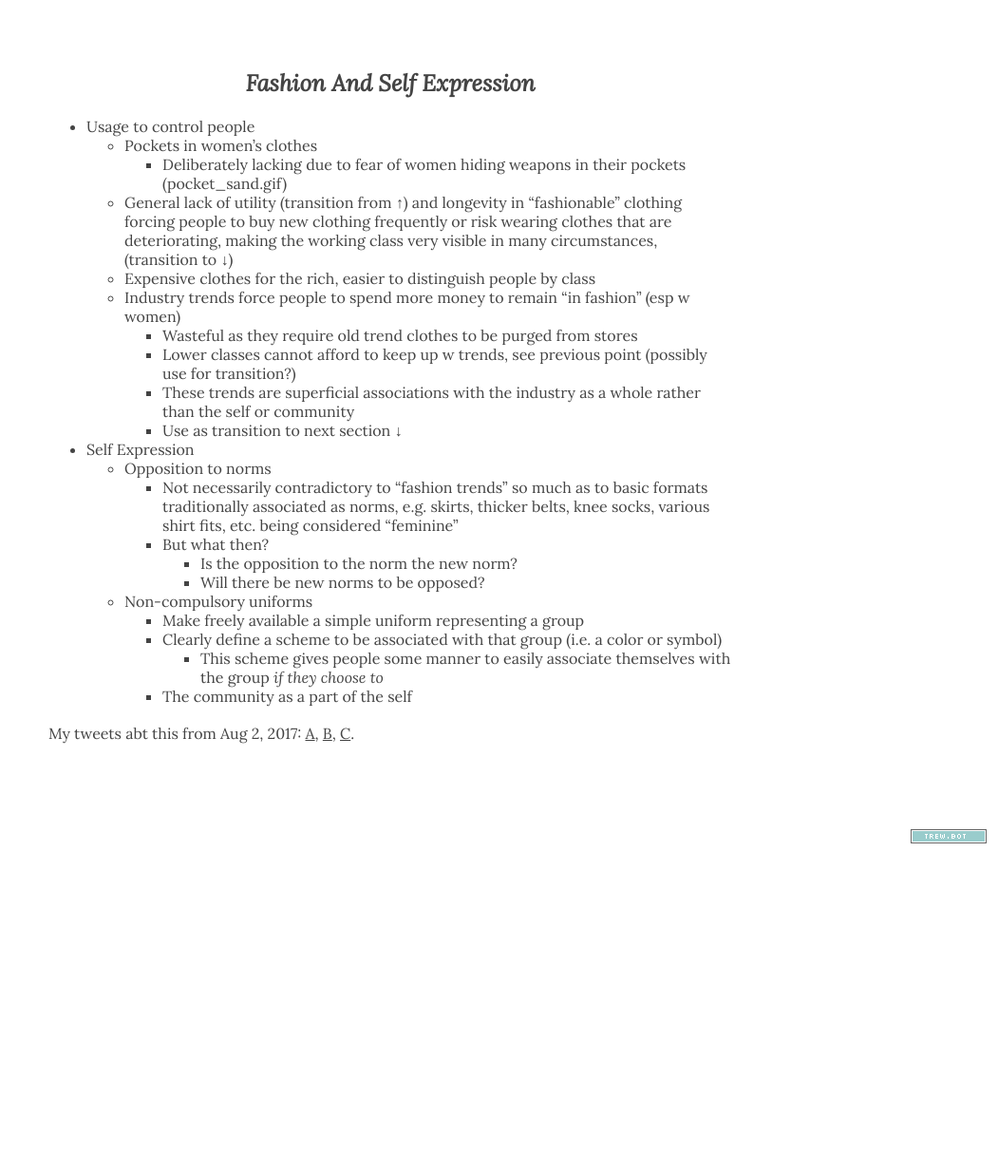
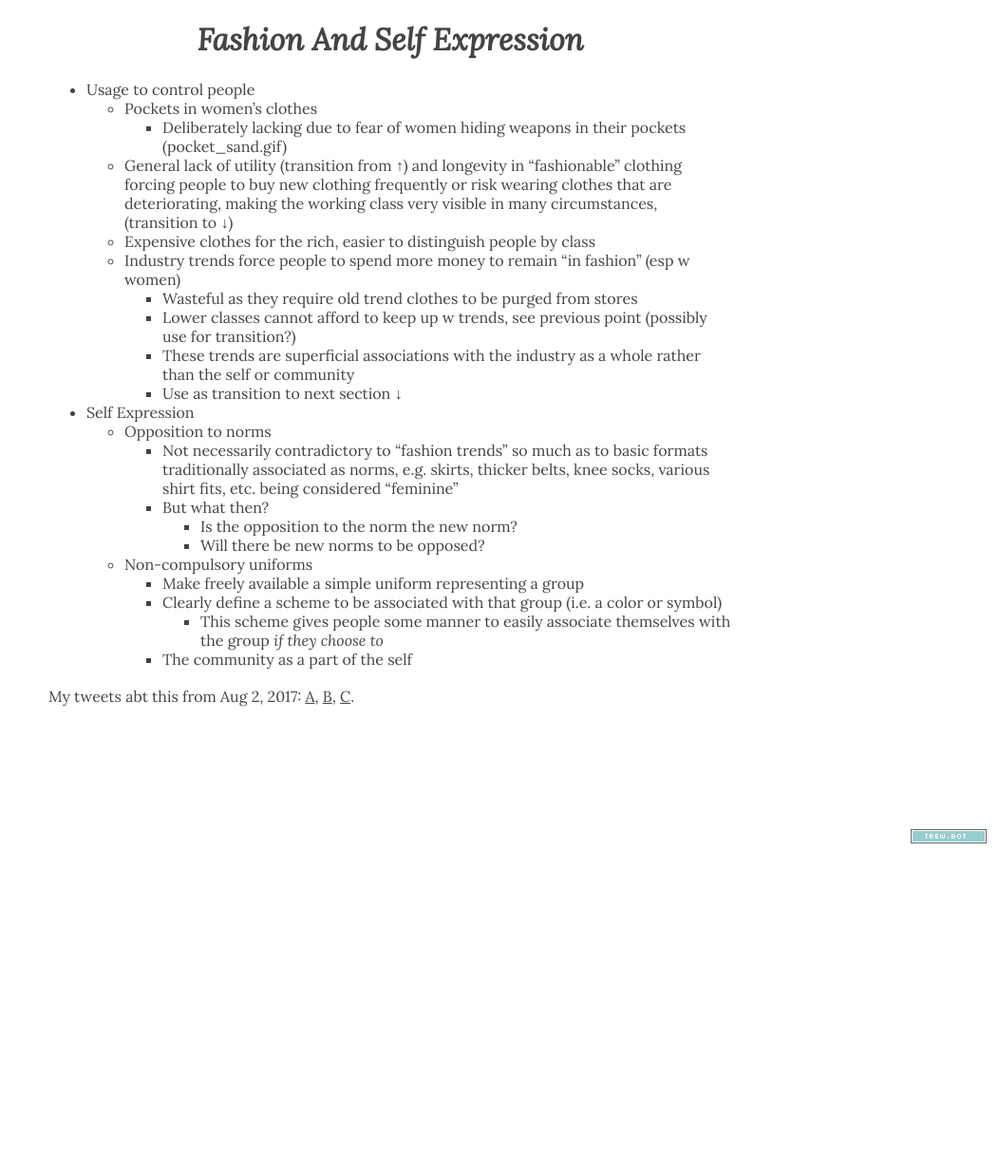
Before and after one commit to una-ada/una-ada.github.io, a Jekyll site: the page built from o/fash.md, in a window 1280 px wide. Shown: the whole page at 95% size, without its empty margins (229-1280 px from the left). Built offline with Jekyll 4.4.1, drawn with Linux system fonts in a browser that asks for light colours; some web fonts are replaced; our own code applies the rules of GitHub Pages for plain Markdown files; after the commit the page ends 1196 px from its top, so only the background shows below that.

Commit message:
replace h2 -> h1

```diff
--- a/o/fash.md
+++ b/o/fash.md
@@ -1,4 +1,4 @@
-## Fashion and Self Expression
+# Fashion and Self Expression
 
 - Usage to control people
     - Pockets in women's clothes
```
